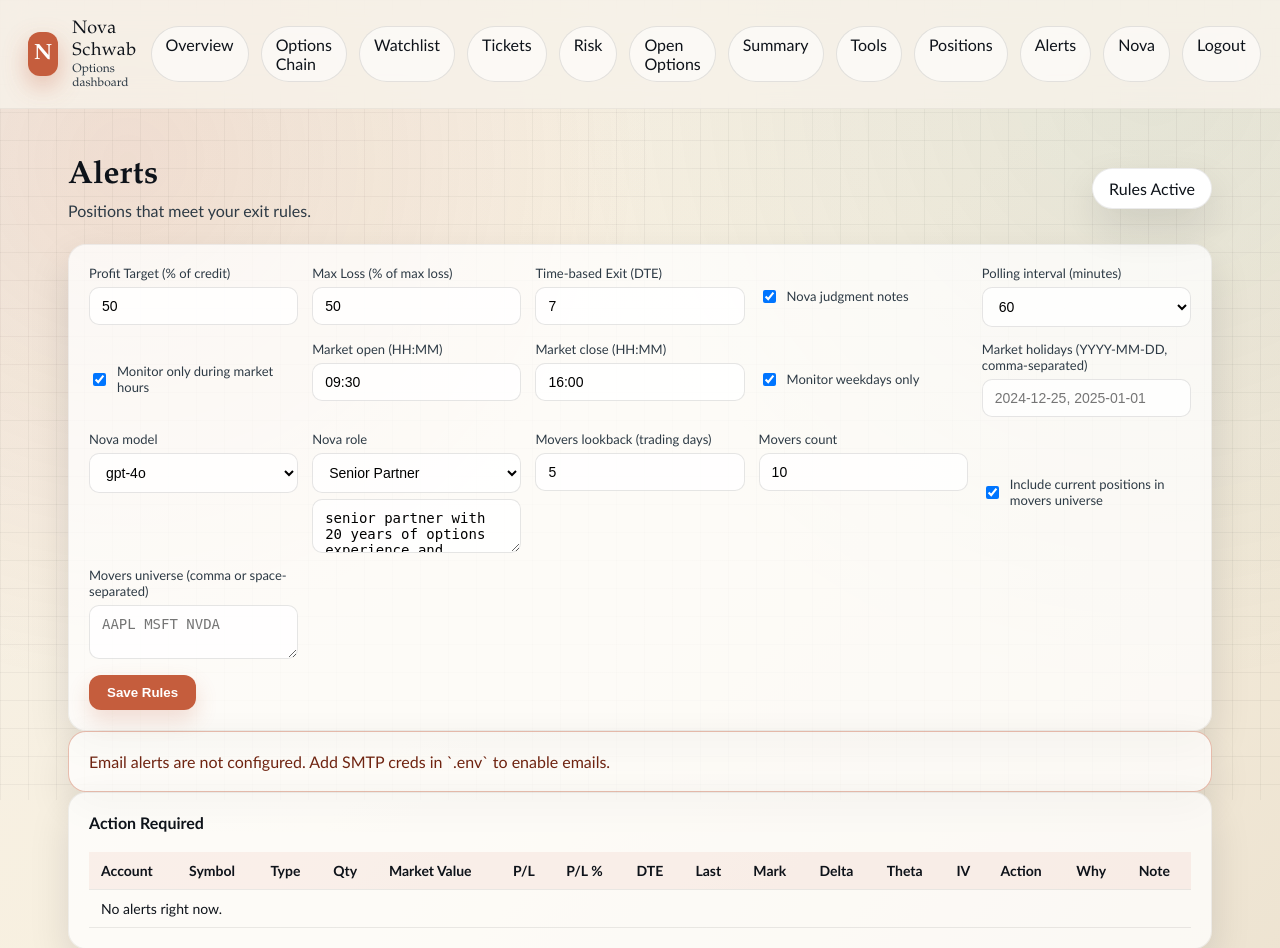
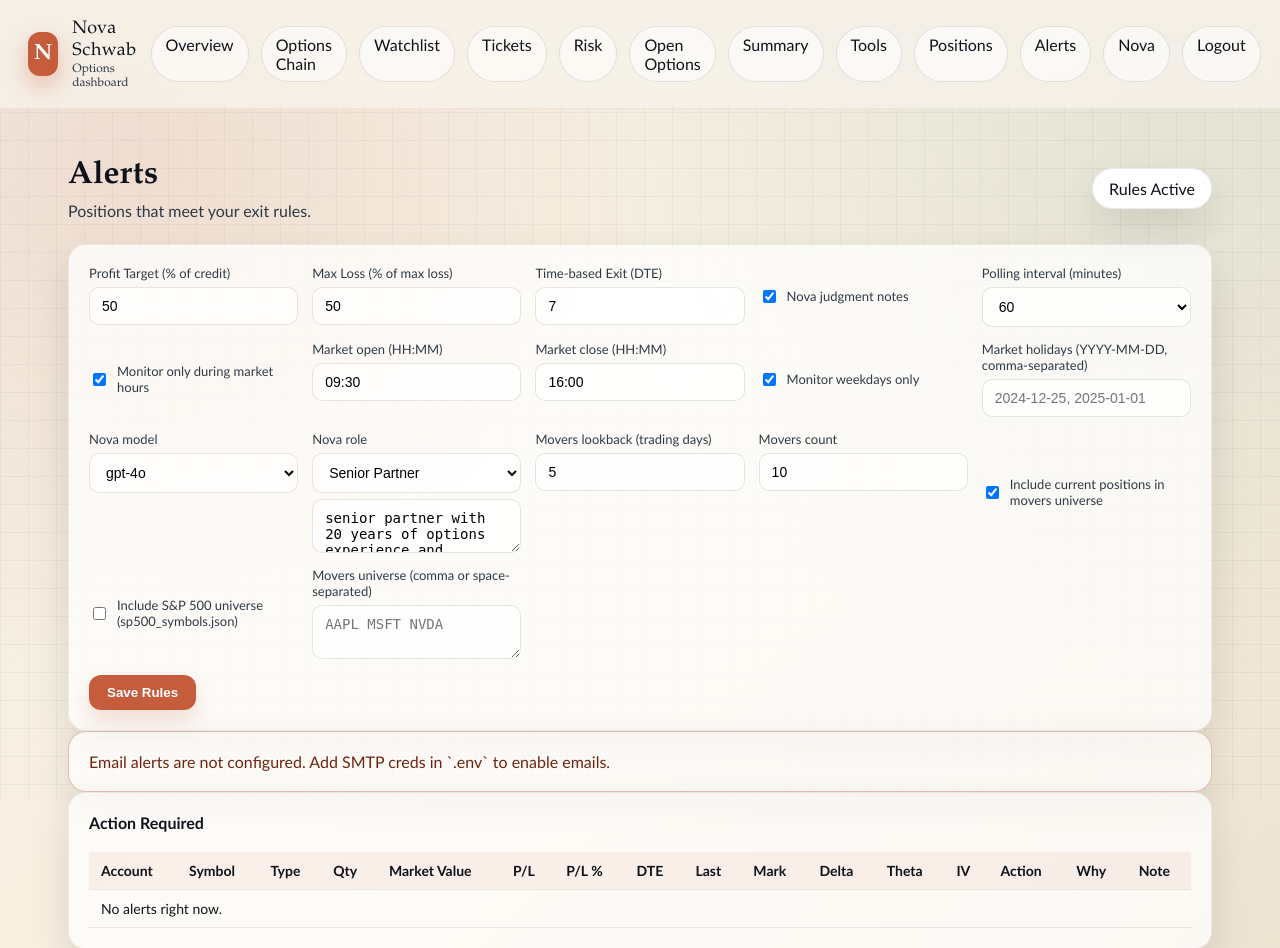
Before and after one commit to Novastradingcompany/Schwab-Connect, a Flask app: page /alerts in a window 1280 px wide. Shown: the top 948 px of the page. Run offline with Flask 3, Linux system fonts and the light colour scheme; the visitor is signed in with stand-in values (Sample User, id 1).

Commit message:
add sp500 movers and improve auth flow

```diff
--- a/app.py
+++ b/app.py
@@ -48,6 +48,7 @@
 TICKETS_PATH = "tickets.json"
 MONITOR_STATE_PATH = "monitor_state.json"
 ERROR_LOG_PATH = "error_log.json"
+SP500_PATH = os.path.join("nova-options-scanner-main", "nova-options-scanner-main", "sp500_symbols.json")
 _QUOTE_CACHE = {}
 _QUOTE_CACHE_TTL = 15
 MARKET_TICKERS = ["SPY", "QQQ", "IWM", "DIA"]
@@ -89,6 +90,7 @@
         "movers_count": 10,
         "movers_include_positions": True,
         "movers_universe": "",
+        "movers_use_sp500": False,
     }
     if not os.path.exists(SETTINGS_PATH):
         save_settings(defaults)
@@ -382,6 +384,26 @@
     return research
 
 
+def load_sp500_symbols():
+    if not os.path.exists(SP500_PATH):
+        return []
+    try:
+        with open(SP500_PATH, "r", encoding="utf-8") as f:
+            data = json.load(f)
+        symbols = []
+        if isinstance(data, list):
+            for entry in data:
+                if isinstance(entry, dict):
+                    sym = (entry.get("symbol") or "").upper().strip()
+                else:
+                    sym = str(entry).upper().strip()
+                if sym:
+                    symbols.append(sym)
+        return symbols
+    except Exception:
+        return []
+
+
 def _parse_symbol_list(raw):
     if not raw:
         return []
@@ -394,6 +416,8 @@
     symbols.update(load_watchlist())
     symbols.update(MARKET_TICKERS)
     symbols.update(_parse_symbol_list(settings.get("movers_universe", "")))
+    if settings.get("movers_use_sp500"):
+        symbols.update(load_sp500_symbols())
 
     if settings.get("movers_include_positions", True):
         if positions is None:
@@ -565,11 +589,30 @@
     token_json = os.getenv("TOKEN_JSON")
     token_b64 = os.getenv("TOKEN_JSON_B64")
 
-    if token_b64 and not token_json:
+    decoded_b64 = None
+    if token_b64:
         try:
-            token_json = base64.b64decode(token_b64).decode("utf-8")
+            decoded_b64 = base64.b64decode(token_b64).decode("utf-8")
         except Exception as exc:
             raise RuntimeError(f"Failed to decode TOKEN_JSON_B64: {exc}") from exc
+
+    # If both are provided, prefer the newest token payload
+    if token_json or decoded_b64:
+        candidates = []
+        for raw in (token_json, decoded_b64):
+            if not raw:
+                continue
+            try:
+                payload = json.loads(raw)
+            except Exception:
+                continue
+            token = payload.get("token", payload) if isinstance(payload, dict) else {}
+            expires_at = token.get("expires_at") or payload.get("expires_at") or 0
+            creation_ts = payload.get("creation_timestamp") or 0
+            candidates.append((expires_at, creation_ts, raw))
+        if candidates:
+            candidates.sort(key=lambda item: (item[0], item[1]), reverse=True)
+            token_json = candidates[0][2]
 
     if token_json:
         token_dir = os.path.dirname(token_path)
@@ -1514,6 +1557,7 @@
         ))
         settings["movers_include_positions"] = request.form.get("movers_include_positions") == "on"
         settings["movers_universe"] = request.form.get("movers_universe", settings.get("movers_universe", "")).strip()
+        settings["movers_use_sp500"] = request.form.get("movers_use_sp500") == "on"
         save_settings(settings)
         return redirect(url_for("alerts"))
 
--- a/templates/alerts.html
+++ b/templates/alerts.html
@@ -89,6 +89,10 @@
         <input type="checkbox" name="movers_include_positions" {% if settings.movers_include_positions %}checked{% endif %}>
         Include current positions in movers universe
       </label>
+      <label class="checkbox">
+        <input type="checkbox" name="movers_use_sp500" {% if settings.movers_use_sp500 %}checked{% endif %}>
+        Include S&amp;P 500 universe (sp500_symbols.json)
+      </label>
       <label>
         Movers universe (comma or space-separated)
         <textarea name="movers_universe" rows="2" placeholder="AAPL MSFT NVDA">{{ settings.movers_universe }}</textarea>
```
Also changed, not shown: connect.py (+49 -3 lines).
